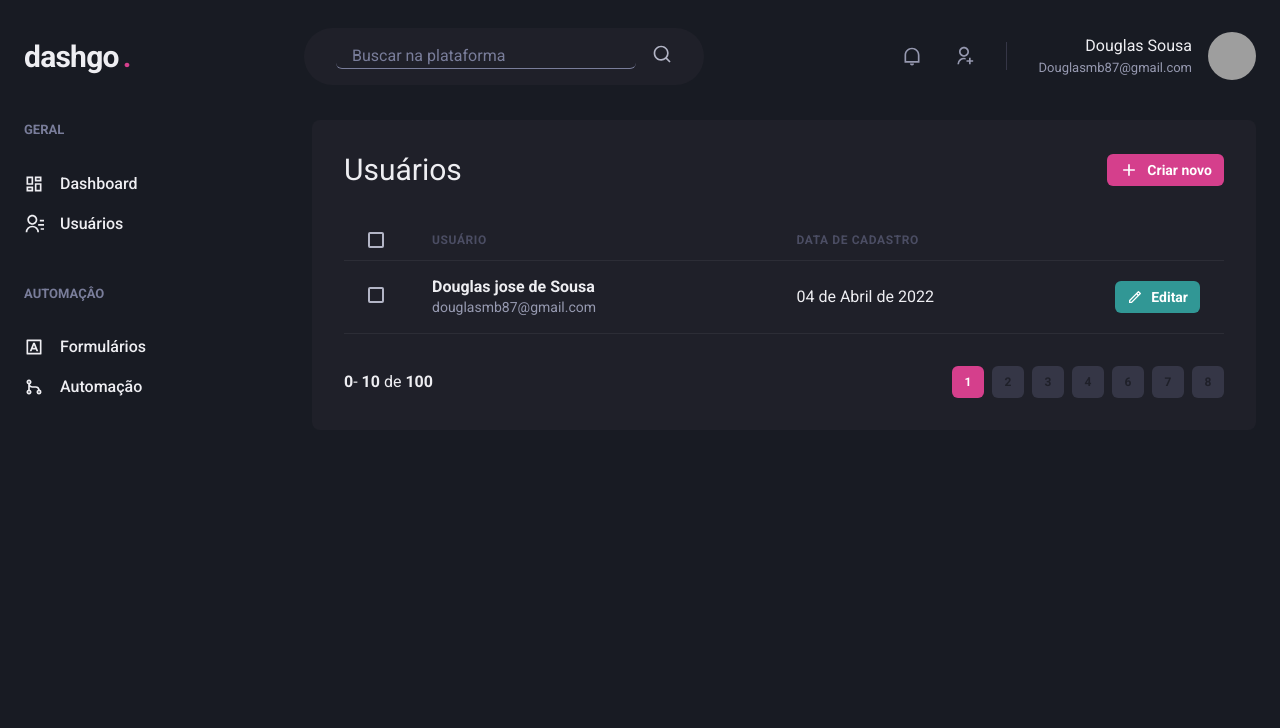
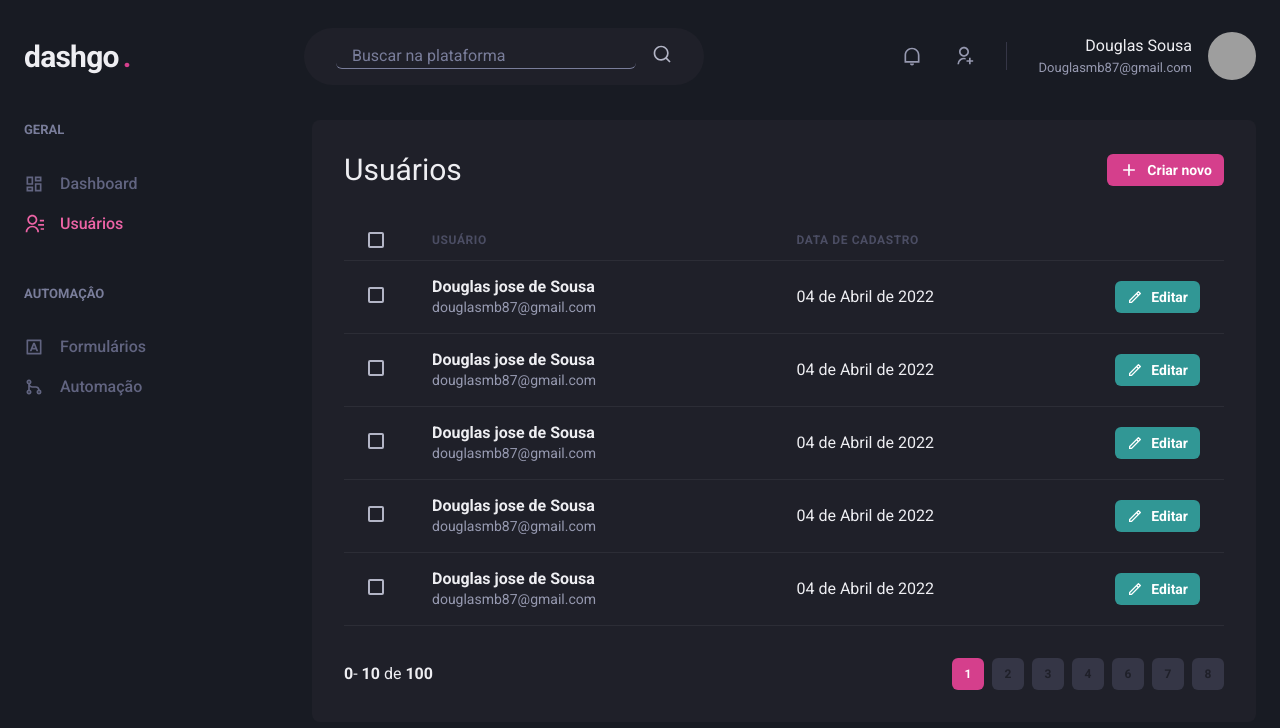
Before and after one commit to D0ugra5/DashBoard, a Next.js app: page /users in a window 1280 px wide. Shown: the top 728 px of the page. Built offline with nearby package versions, Linux system fonts and the light colour scheme; grey boxes are pictures that could not be loaded.

Commit message:
(feat: add navlink)

```diff
--- /dev/null
+++ b/src/components/ActiveLink.tsx
@@ -0,0 +1,34 @@
+import { generateKey } from "crypto";
+import Link, { LinkProps } from "next/link";
+import { useRouter } from "next/router";
+import { cloneElement, ReactElement } from "react";
+
+interface ActiveLinkProps extends LinkProps {
+  children: ReactElement;
+  shouldMatchExactHref?: boolean;
+}
+
+export function ActiveLink({
+  children,
+  shouldMatchExactHref = false,
+  ...rest
+}: ActiveLinkProps) {
+  let isActive = false;
+  const { asPath } = useRouter();
+  if ((shouldMatchExactHref && asPath === rest.href) || asPath === rest.as) {
+    isActive = true;
+  }
+  if (
+    !shouldMatchExactHref &&
+    (asPath.startsWith(String(rest.href)) || asPath.startsWith(String(rest.as)))
+  ) {
+    isActive = true;
+  }
+  return (
+    <Link {...rest}>
+      {cloneElement(children, {
+        color: isActive ? "pink.400" : "gray.500",
+      })}
+    </Link>
+  );
+}
--- a/src/components/Pagination/index.tsx
+++ b/src/components/Pagination/index.tsx
@@ -5,7 +5,7 @@ import { PaginationItem } from "./PaginationItem";
 export const Pagination = () => {
   return (
     <Stack
-      direction="row"
+      direction={["column", "row"]}
       mt="8"
       justify="space-between"
       spacing="6"
--- a/src/components/Sidebar/NavLink.tsx
+++ b/src/components/Sidebar/NavLink.tsx
@@ -1,23 +1,28 @@
 import {
   Icon,
-  Link,
+  Link as ChakraLink,
   Text,
   LinkProps as ChakralinkProps,
 } from "@chakra-ui/react";
+import Link from "next/link";
 import { ElementType } from "react";
+import { ActiveLink } from "../ActiveLink";
 
 interface NavLinkProps extends ChakralinkProps {
   icon: ElementType;
   children: string;
+  href: string;
 }
 
-export function NavLink({ icon, children, ...rest }: NavLinkProps) {
+export function NavLink({ href, icon, children, ...rest }: NavLinkProps) {
   return (
-    <Link {...rest} display="flex" alignItems="center">
-      <Icon as={icon} fontSize="20" />
-      <Text ml="4" fontWeight="medium">
-        {children}
-      </Text>
-    </Link>
+    <ActiveLink href={href} passHref>
+      <ChakraLink {...rest} display="flex" alignItems="center">
+        <Icon as={icon} fontSize="20" />
+        <Text ml="4" fontWeight="medium">
+          {children}
+        </Text>
+      </ChakraLink>
+    </ActiveLink>
   );
 }
--- a/src/components/Sidebar/SideBarNav.tsx
+++ b/src/components/Sidebar/SideBarNav.tsx
@@ -12,12 +12,24 @@ export function SideBarNav() {
   return (
     <Stack spacing="12" align="flex-start">
       <NavSection title="GERAL">
-        <NavLink icon={RiDashboardLine} children="Dashboard" />
-        <NavLink icon={RiContactsLine} children="Usuários" />
+        <NavLink
+          href="/dashboard"
+          icon={RiDashboardLine}
+          children="Dashboard"
+        />
+        <NavLink href="/users" icon={RiContactsLine} children="Usuários" />
       </NavSection>
       <NavSection title="AUTOMAÇÂO">
-        <NavLink icon={RiInputMethodLine} children="Formulários" />
-        <NavLink icon={RiGitMergeLine} children="Automação" />
+        <NavLink
+          href="/forms"
+          icon={RiInputMethodLine}
+          children="Formulários"
+        />
+        <NavLink
+          href="/automation"
+          icon={RiGitMergeLine}
+          children="Automação"
+        />
       </NavSection>
     </Stack>
   );
--- a/src/components/Sidebar/index.tsx
+++ b/src/components/Sidebar/index.tsx
@@ -7,8 +7,6 @@ import {
   DrawerHeader,
   useBreakpointValue,
 } from "@chakra-ui/react";
-import { useRouter } from "next/router";
-import { useEffect } from "react";
 import { useSideBarDrawer } from "../../contexts/SideBarDrawerContent";
 import { SideBarNav } from "./SideBarNav";
 
--- a/src/pages/dashboard.tsx
+++ b/src/pages/dashboard.tsx
@@ -68,13 +68,13 @@ export const Dashboard = () => {
           minChildWidth="320px"
           alignItems="flex-start"
         >
-          <Box p="8" bg="gray.800" borderRadius={8} pb="4">
+          <Box p={["6", "8"]} bg="gray.800" borderRadius={8} pb="4">
             <Text fontSize="lg" mb="4">
               Inscritos da semana
             </Text>
             <Chart options={options} series={series} type="area" height={160} />
           </Box>
-          <Box p="8" bg="gray.800" borderRadius={8}>
+          <Box p={["6", "8"]} bg="gray.800" borderRadius={8}>
             <Text fontSize="lg" mb="4">
               Taxa de abertura
             </Text>
--- a/src/pages/users/index.tsx
+++ b/src/pages/users/index.tsx
@@ -1,67 +1,77 @@
-import { Box, Button, Flex, Text, Heading, Icon, Table, Thead, Tr, Th, Checkbox, Tbody, Td } from "@chakra-ui/react";
+import {
+  Box,
+  Button,
+  Flex,
+  Text,
+  Heading,
+  Icon,
+  Table,
+  Thead,
+  Tr,
+  Th,
+  Checkbox,
+  Tbody,
+  Td,
+  useBreakpointValue,
+} from "@chakra-ui/react";
+import Link from "next/link";
 import { RiAddLine, RiPencilLine } from "react-icons/ri";
 import { Header } from "../../components/Header";
 import { Pagination } from "../../components/Pagination";
-import { SideBar } from "../../components/SideBar";
-
+import { SideBar } from "../../components/Sidebar";
 
 const UserList = () => {
+  const isWideVersion = useBreakpointValue({
+    base: false,
+    lg: true,
+  });
   return (
     <Box>
       <Header />
       <Flex w="100%" my="6" maxWidth={1480} mx="auto" px="6">
         <SideBar />
-                <Box
-                    flex="1"
-                    borderRadius={8}
-                    bg="gray.800"
-                    p="8"
-                >
+        <Box flex="1" borderRadius={8} bg="gray.800" p="8">
           <Flex mb="8" justify="space-between" alignItems="center">
-                        <Heading size="lg" fontWeight="normal">Usuários</Heading>
-
+            <Heading size="lg" fontWeight="normal">
+              Usuários
+            </Heading>
+            <Link href="/users/create" passHref>
               <Button
                 as="a"
                 size="sm"
                 fontSize="sm"
                 colorScheme="pink"
                 leftIcon={<Icon as={RiAddLine} fontSize="20" />}
-
-
               >
                 Criar novo
               </Button>
+            </Link>
           </Flex>
           <Table colorScheme="whiteAlpha">
             <Thead>
-
               <Tr>
-                                <Th
-                                    px="6"
-                                    color="gray.300"
-                                    width="8">
+                <Th px={["4", "4", "6"]} color="gray.300" width="8">
                   <Checkbox colorScheme="pink" />
                 </Th>
                 <Th>Usuário</Th>
-                                <Th>Data de cadastro</Th>
+                {isWideVersion && <Th>Data de cadastro</Th>}
                 <Th width="8"></Th>
               </Tr>
-
             </Thead>
             <Tbody>
               <Tr>
-                                <Td px="6">
+                <Td px={["4", "4", "6"]}>
                   <Checkbox colorScheme="pink" />
                 </Td>
                 <Td>
                   <Box>
                     <Text fontWeight="bold">Douglas jose de Sousa </Text>
-                                        <Text fontSize="sm" color="gray.300">douglasmb87@gmail.com</Text>
+                    <Text fontSize="sm" color="gray.300">
+                      douglasmb87@gmail.com
+                    </Text>
                   </Box>
                 </Td>
-                                <Td>
-                                    04 de Abril de 2022
-                                </Td>
+                {isWideVersion && <Td>04 de Abril de 2022</Td>}
                 <Td>
                   <Button
                     as="a"
@@ -69,8 +79,109 @@ const UserList = () => {
                     fontSize="sm"
                     colorScheme="teal"
                     leftIcon={<Icon as={RiPencilLine} fontSize="16" />}
-
-                                    >Editar</Button>
+                  >
+                    {isWideVersion ? "Editar" : ""}
+                  </Button>
+                </Td>
+              </Tr>
+              <Tr>
+                <Td px={["4", "4", "6"]}>
+                  <Checkbox colorScheme="pink" />
+                </Td>
+                <Td>
+                  <Box>
+                    <Text fontWeight="bold">Douglas jose de Sousa </Text>
+                    <Text fontSize="sm" color="gray.300">
+                      douglasmb87@gmail.com
+                    </Text>
+                  </Box>
+                </Td>
+                {isWideVersion && <Td>04 de Abril de 2022</Td>}
+                <Td>
+                  <Button
+                    as="a"
+                    size="sm"
+                    fontSize="sm"
+                    colorScheme="teal"
+                    leftIcon={<Icon as={RiPencilLine} fontSize="16" />}
+                  >
+                    {isWideVersion ? "Editar" : ""}
+                  </Button>
+                </Td>
+              </Tr>
+              <Tr>
+                <Td px={["4", "4", "6"]}>
+                  <Checkbox colorScheme="pink" />
+                </Td>
+                <Td>
+                  <Box>
+                    <Text fontWeight="bold">Douglas jose de Sousa </Text>
+                    <Text fontSize="sm" color="gray.300">
+                      douglasmb87@gmail.com
+                    </Text>
+                  </Box>
+                </Td>
+                {isWideVersion && <Td>04 de Abril de 2022</Td>}
+                <Td>
+                  <Button
+                    as="a"
+                    size="sm"
+                    fontSize="sm"
+                    colorScheme="teal"
+                    leftIcon={<Icon as={RiPencilLine} fontSize="16" />}
+                  >
+                    {isWideVersion ? "Editar" : ""}
+                  </Button>
+                </Td>
+              </Tr>
+              <Tr>
+                <Td px={["4", "4", "6"]}>
+                  <Checkbox colorScheme="pink" />
+                </Td>
+                <Td>
+                  <Box>
+                    <Text fontWeight="bold">Douglas jose de Sousa </Text>
+                    <Text fontSize="sm" color="gray.300">
+                      douglasmb87@gmail.com
+                    </Text>
+                  </Box>
+                </Td>
+                {isWideVersion && <Td>04 de Abril de 2022</Td>}
+                <Td>
+                  <Button
+                    as="a"
+                    size="sm"
+                    fontSize="sm"
+                    colorScheme="teal"
+                    leftIcon={<Icon as={RiPencilLine} fontSize="16" />}
+                  >
+                    {isWideVersion ? "Editar" : ""}
+                  </Button>
+                </Td>
+              </Tr>
+              <Tr>
+                <Td px={["4", "4", "6"]}>
+                  <Checkbox colorScheme="pink" />
+                </Td>
+                <Td>
+                  <Box>
+                    <Text fontWeight="bold">Douglas jose de Sousa </Text>
+                    <Text fontSize="sm" color="gray.300">
+                      douglasmb87@gmail.com
+                    </Text>
+                  </Box>
+                </Td>
+                {isWideVersion && <Td>04 de Abril de 2022</Td>}
+                <Td>
+                  <Button
+                    as="a"
+                    size="sm"
+                    fontSize="sm"
+                    colorScheme="teal"
+                    leftIcon={<Icon as={RiPencilLine} fontSize="16" />}
+                  >
+                    {isWideVersion ? "Editar" : ""}
+                  </Button>
                 </Td>
               </Tr>
             </Tbody>
@@ -79,8 +190,7 @@ const UserList = () => {
         </Box>
       </Flex>
     </Box>
-    )
-}
-
+  );
+};
 
 export default UserList;
```
Also changed, not shown: src/pages/users/create.tsx (+29 -46 lines). Lines whose indentation alone changed are shown as unchanged.
